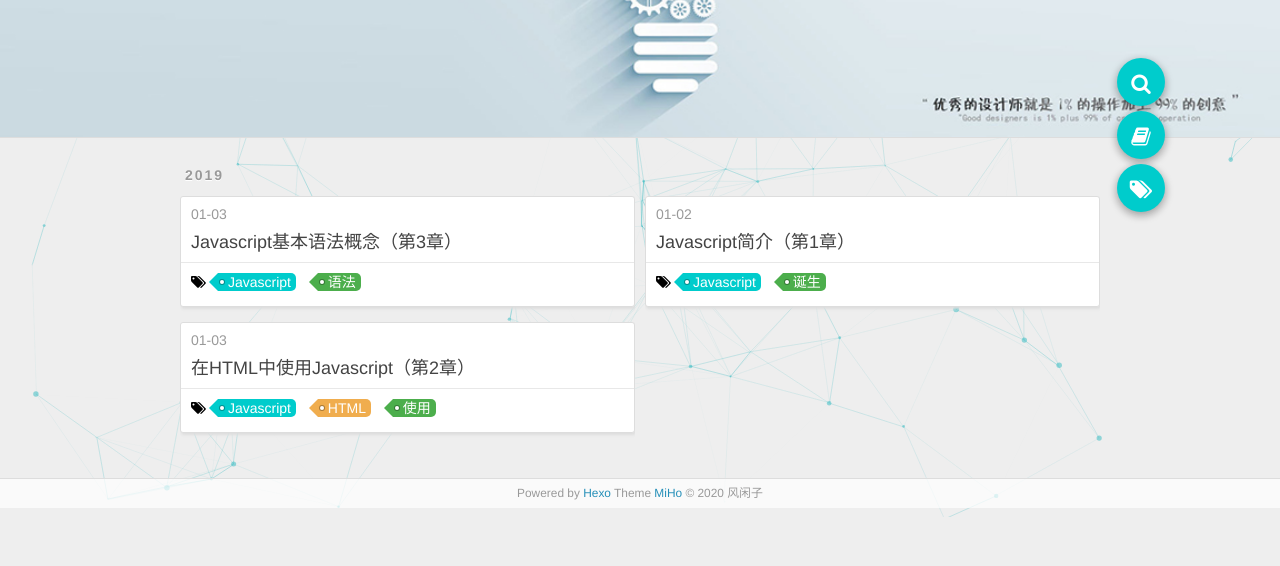
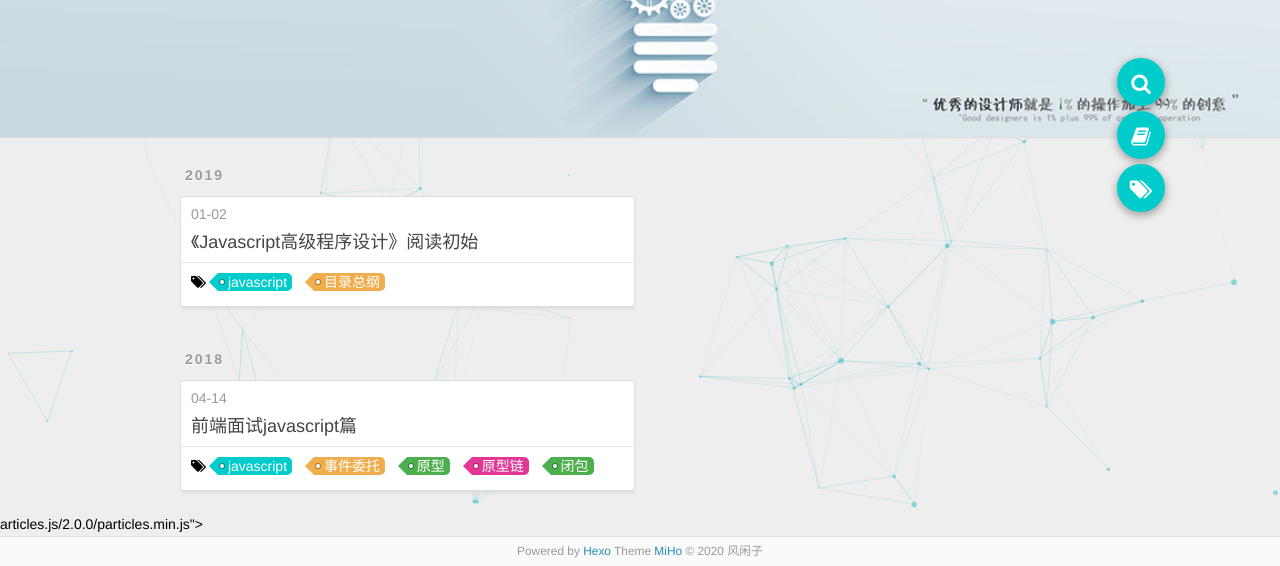
Before and after one commit to fengxianzai/fengxianzai.github.io, a plain HTML site: page tags/JavaScript/index.html in a window 1280 px wide. Shown: the part 283-849 px from the top of the page. Before the commit the page ends 800 px from the top, so only its background shows below. Drawn offline with nearby package versions, Linux system fonts and the light colour scheme; some packages are replaced by stand-ins of ours; a script that the page names is missing.

Commit message:
Site updated: 2020-03-21 20:37:03

```diff
--- a/tags/JavaScript/index.html
+++ b/tags/JavaScript/index.html
@@ -3,14 +3,14 @@
 <head>
   <meta charset="utf-8">
 
-  <title>Tag: Javascript | </title>
+  <title>Tag: javascript | </title>
   <meta name="viewport" content="width=device-width, initial-scale=1, maximum-scale=1">
 
     <meta name="keywords" content="MinHow,MinHow's Blog" />
 
   <meta property="og:type" content="website">
 <meta property="og:title">
-<meta property="og:url" content="http://yoursite.com/tags/Javascript/index.html">
+<meta property="og:url" content="http://yoursite.com/tags/javascript/index.html">
 <meta property="og:site_name">
 <meta property="og:locale" content="zh_CN">
 <meta property="article:author" content="风闲子">
@@ -109,13 +109,13 @@
     <article class="archive-article archive-type-post">
   <div class="archive-article-inner">
     <header class="archive-article-header">
-      <a href="/2019/01/03/Javascript%E5%9F%BA%E6%9C%AC%E8%AF%AD%E6%B3%95%E6%A6%82%E5%BF%B5%EF%BC%88%E7%AC%AC3%E7%AB%A0%EF%BC%89/" class="archive-article-date">
-  <time datetime="2019-01-03T06:25:19.000Z" itemprop="datePublished">01-03</time>
+      <a href="/2019/01/02/%E3%80%8AJavascript%E9%AB%98%E7%BA%A7%E7%A8%8B%E5%BA%8F%E8%AE%BE%E8%AE%A1%E3%80%8B%E9%98%85%E8%AF%BB%E5%88%9D%E5%A7%8B/" class="archive-article-date">
+  <time datetime="2019-01-02T08:24:47.000Z" itemprop="datePublished">01-02</time>
 </a>
 
 
     <h1 itemprop="name">
-      <a class="archive-article-title" href="/2019/01/03/Javascript%E5%9F%BA%E6%9C%AC%E8%AF%AD%E6%B3%95%E6%A6%82%E5%BF%B5%EF%BC%88%E7%AC%AC3%E7%AB%A0%EF%BC%89/"  >Javascript基本语法概念（第3章）</a>
+      <a class="archive-article-title" href="/2019/01/02/%E3%80%8AJavascript%E9%AB%98%E7%BA%A7%E7%A8%8B%E5%BA%8F%E8%AE%BE%E8%AE%A1%E3%80%8B%E9%98%85%E8%AF%BB%E5%88%9D%E5%A7%8B/"  >《Javascript高级程序设计》阅读初始</a>
     </h1>
 
 
@@ -126,9 +126,9 @@
   <li class="article-footer-tags">
     <i class="fa fa-tags"></i>
 
-    <a href="/tags/Javascript/" class="color1">Javascript</a>
+    <a href="/tags/javascript/" class="color1">javascript</a>
 
-    <a href="/tags/语法/" class="color3">语法</a>
+    <a href="/tags/目录总纲/" class="color5">目录总纲</a>
 
   </li>
 
@@ -140,16 +140,26 @@
 
 
 
+
+        </div></section>
+
+
+      <section class="archives-wrap">
+        <div class="archive-year-wrap">
+          <a href="/archives/2018" class="archive-year">2018</a>
+        </div>
+        <div class="archives">
+
     <article class="archive-article archive-type-post">
   <div class="archive-article-inner">
     <header class="archive-article-header">
-      <a href="/2019/01/03/%E5%9C%A8HTML%E4%B8%AD%E4%BD%BF%E7%94%A8Javascript%EF%BC%88%E7%AC%AC2%E7%AB%A0%EF%BC%89/" class="archive-article-date">
-  <time datetime="2019-01-03T05:14:33.000Z" itemprop="datePublished">01-03</time>
+      <a href="/2018/04/14/%E5%89%8D%E7%AB%AF%E9%9D%A2%E8%AF%95javascript%E7%AF%87/" class="archive-article-date">
+  <time datetime="2018-04-14T03:43:00.000Z" itemprop="datePublished">04-14</time>
 </a>
 
 
     <h1 itemprop="name">
-      <a class="archive-article-title" href="/2019/01/03/%E5%9C%A8HTML%E4%B8%AD%E4%BD%BF%E7%94%A8Javascript%EF%BC%88%E7%AC%AC2%E7%AB%A0%EF%BC%89/"  >在HTML中使用Javascript（第2章）</a>
+      <a class="archive-article-title" href="/2018/04/14/%E5%89%8D%E7%AB%AF%E9%9D%A2%E8%AF%95javascript%E7%AF%87/"  >前端面试javascript篇</a>
     </h1>
 
 
@@ -160,45 +170,15 @@
   <li class="article-footer-tags">
     <i class="fa fa-tags"></i>
 
-    <a href="/tags/Javascript/" class="color1">Javascript</a>
+    <a href="/tags/javascript/" class="color1">javascript</a>
 
-    <a href="/tags/HTML/" class="color5">HTML</a>
+    <a href="/tags/事件委托/" class="color5">事件委托</a>
 
-    <a href="/tags/使用/" class="color3">使用</a>
+    <a href="/tags/原型/" class="color3">原型</a>
 
-  </li>
+    <a href="/tags/原型链/" class="color4">原型链</a>
 
-        </div>
-
-  </div>
-</article>
-
-
-
-
-    <article class="archive-article archive-type-post">
-  <div class="archive-article-inner">
-    <header class="archive-article-header">
-      <a href="/2019/01/02/Javascript%E7%AE%80%E4%BB%8B/" class="archive-article-date">
-  <time datetime="2019-01-02T12:35:46.000Z" itemprop="datePublished">01-02</time>
-</a>
-
-
-    <h1 itemprop="name">
-      <a class="archive-article-title" href="/2019/01/02/Javascript%E7%AE%80%E4%BB%8B/"  >Javascript简介（第1章）</a>
-    </h1>
-
-
-    </header>
-
-        <div class="archive-post-footer">
-
-  <li class="article-footer-tags">
-    <i class="fa fa-tags"></i>
-
-    <a href="/tags/Javascript/" class="color1">Javascript</a>
-
-    <a href="/tags/诞生/" class="color3">诞生</a>
+    <a href="/tags/闭包/" class="color3">闭包</a>
 
   </li>
 
@@ -365,4 +345,34 @@
 
   </div>
 </body>
+</html>articles.js/2.0.0/particles.min.js"></script>
+  <div id="particles"></div>
+
+<script src="/js/particles.js"></script>
+
+
+
+
+
+
+
+
+
+<link rel="stylesheet" href="//cdn.bootcss.com/animate.css/3.5.0/animate.min.css">
+
+  <script src="//cdn.bootcss.com/scrollReveal.js/3.0.5/scrollreveal.js"></script>
+
+<script src="/js/animate.js"></script>
+
+
+
+
+<script src="/js/pop-img.js"></script>
+
+  <script>
+     $(".article-entry p img").popImg();
+  </script>
+
+  </div>
+</body>
 </html>
```
